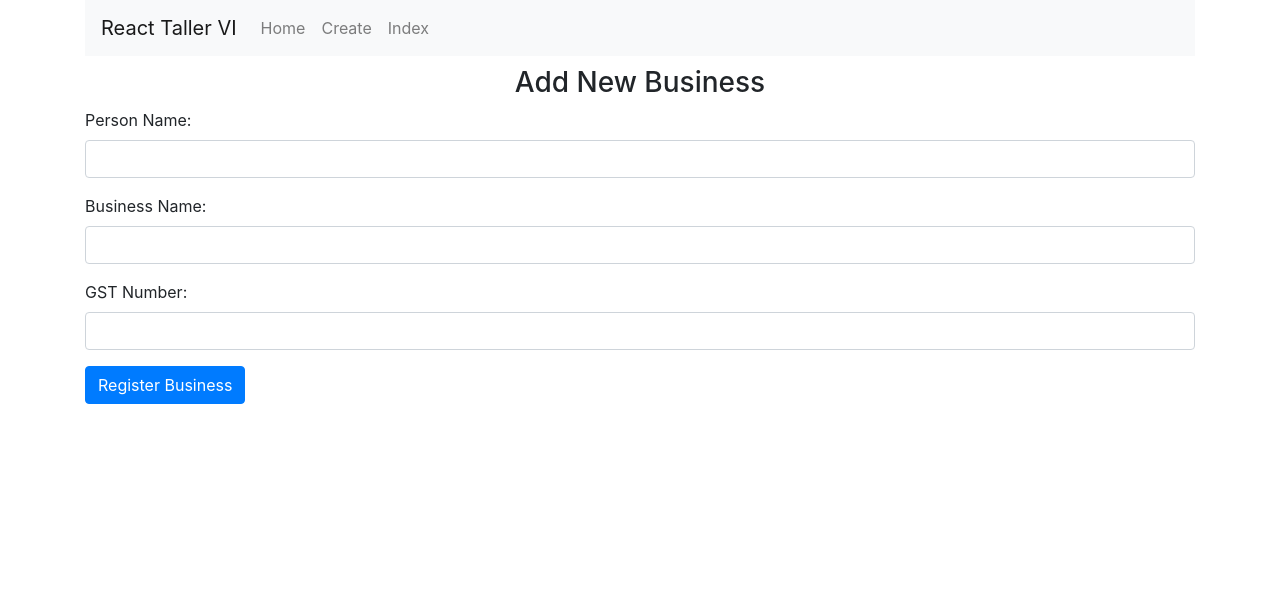
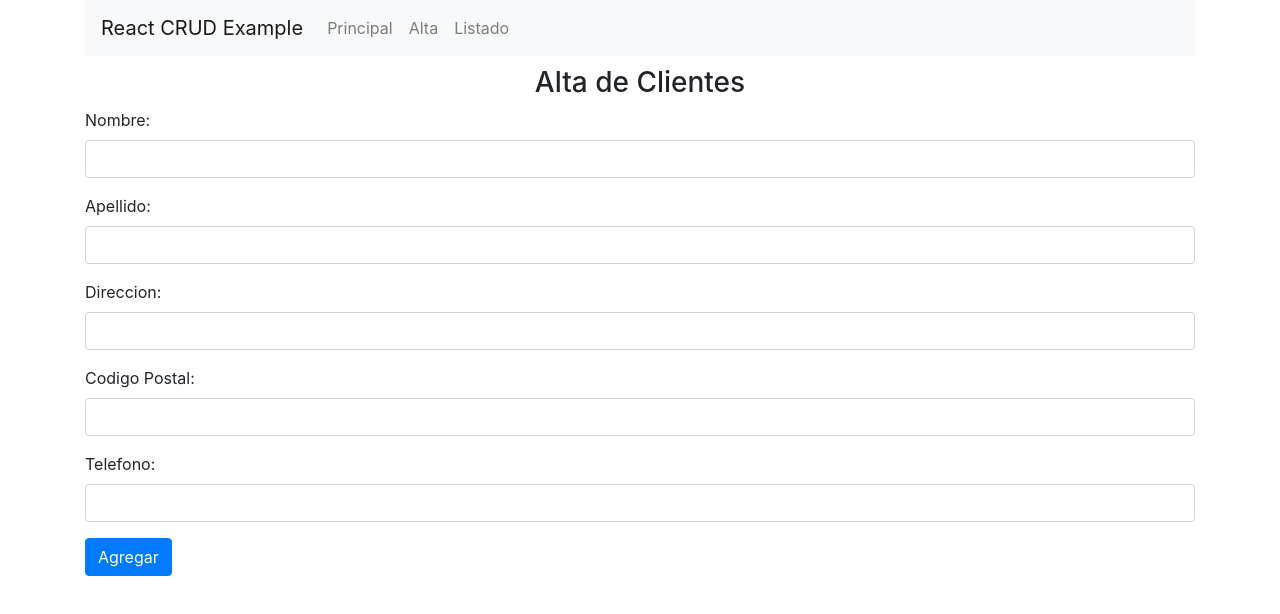
Before and after one commit to ciriloubeda/Front-React, a React (Create React App) app: page /create in a window 1280 px wide. Shown: the top 614 px of the page. Built offline with nearby package versions, Linux system fonts and the light colour scheme.

Commit message:
version 2.0

```diff
--- a/src/App.js
+++ b/src/App.js
@@ -6,23 +6,24 @@ import Create from './components/create.component';
 import Edit from './components/edit.component';
 import Index from './components/index.component';
 
+
 class App extends Component {
   render() {
     return (
       <Router>
         <div className="container">
           <nav className="navbar navbar-expand-lg navbar-light bg-light">
-            <Link to={'/'} className="navbar-brand">React Taller VI</Link>
+            <Link to={'/'} className="navbar-brand">React CRUD Example</Link>
             <div className="collapse navbar-collapse" id="navbarSupportedContent">
               <ul className="navbar-nav mr-auto">
               <li className="nav-item">
-                  <Link to={'/'} className="nav-link">Home</Link>
+                  <Link to={'/'} className="nav-link">Principal</Link>
                 </li>
                 <li className="nav-item">
-                  <Link to={'/create'} className="nav-link">Create</Link>
+                  <Link to={'/create'} className="nav-link">Alta</Link>
                 </li>
                 <li className="nav-item">
-                  <Link to={'/index'} className="nav-link">Index</Link>
+                  <Link to={'/index'} className="nav-link">Listado</Link>
                 </li>
               </ul>
             </div>
--- a/src/components/create.component.js
+++ b/src/components/create.component.js
@@ -4,83 +4,117 @@ import axios from 'axios';
 export default class Create extends Component {
   constructor(props) {
     super(props);
-    this.onChangePersonName = this.onChangePersonName.bind(this);
-    this.onChangeBusinessName = this.onChangeBusinessName.bind(this);
-    this.onChangeGstNumber = this.onChangeGstNumber.bind(this);
+    this.onChangeNombre = this.onChangeNombre.bind(this);
+    this.onChangeApellido = this.onChangeApellido.bind(this);
+    this.onChangeDireccion = this.onChangeDireccion.bind(this);
+    this.onChangeCodPostal = this.onChangeCodPostal.bind(this);
+    this.onChangeTelefono = this.onChangeTelefono.bind(this);
     this.onSubmit = this.onSubmit.bind(this);
 
     this.state = {
-      person_name: '',
-      business_name: '',
-      business_gst_number:''
+      nombres: '',
+      apellido: '',
+      direccion:'',
+      codPostal:'',
+      telefono:''
     }
   }
-  onChangePersonName(e) {
+  onChangeNombre(e) {
     this.setState({
-      person_name: e.target.value
+      nombres: e.target.value
     });
   }
-  onChangeBusinessName(e) {
+  onChangeApellido(e) {
     this.setState({
-      business_name: e.target.value
+      apellido: e.target.value
     })
   }
-  onChangeGstNumber(e) {
+  onChangeDireccion(e) {
     this.setState({
-      business_gst_number: e.target.value
+      direccion: e.target.value
+    })
+  }
+  onChangeCodPostal(e) {
+    this.setState({
+      codPostal: e.target.value
+    })
+  }
+  onChangeTelefono(e) {
+    this.setState({
+      telefono: e.target.value
     })
   }
 
   onSubmit(e) {
     e.preventDefault();
     const obj = {
-      person_name: this.state.person_name,
-      business_name: this.state.business_name,
-      business_gst_number: this.state.business_gst_number
+      nombres: this.state.nombres,
+      apellido: this.state.apellido,
+      direccion: this.state.direccion,
+      codPostal: this.state.codPostal,
+      telefono: this.state.telefono
     };
-    axios.post('http://localhost:4000/business/add', obj)
+    axios.post('https://api-irso.herokuapp.com/clientes/', obj)
         .then(res => console.log(res.data));
 
     this.setState({
-      person_name: '',
-      business_name: '',
-      business_gst_number: ''
+      nombres: '',
+      apellido: '',
+      direccion:'',
+      codPostal:'',
+      telefono:''
     })
   }
 
   render() {
     return (
         <div style={{ marginTop: 10 }}>
-            <h3 align="center">Add New Business</h3>
+            <h3 align="center">Alta de Clientes</h3>
             <form onSubmit={this.onSubmit}>
                 <div className="form-group">
-                    <label>Person Name:  </label>
+                    <label>Nombre:  </label>
                     <input
                       type="text"
                       className="form-control"
-                      value={this.state.person_name}
-                      onChange={this.onChangePersonName}
+                      value={this.state.nombres}
+                      onChange={this.onChangeNombre}
                       />
                 </div>
                 <div className="form-group">
-                    <label>Business Name: </label>
+                    <label>Apellido: </label>
                     <input type="text"
                       className="form-control"
-                      value={this.state.business_name}
-                      onChange={this.onChangeBusinessName}
+                      value={this.state.apellido}
+                      onChange={this.onChangeApellido}
                       />
                 </div>
                 <div className="form-group">
-                    <label>GST Number: </label>
+                    <label>Direccion: </label>
                     <input type="text"
                       className="form-control"
-                      value={this.state.business_gst_number}
-                      onChange={this.onChangeGstNumber}
+                      value={this.state.direccion}
+                      onChange={this.onChangeDireccion}
+                      />
+                </div>
+                <div className="form-group">
+                    <label>Codigo Postal: </label>
+                    <input type="text"
+                      className="form-control"
+                      value={this.state.codPostal}
+                      onChange={this.onChangeCodPostal}
+                      />
+                </div>
+                <div className="form-group">
+                    <label>Telefono: </label>
+                    <input type="text"
+                      className="form-control"
+                      value={this.state.telefono}
+                      onChange={this.onChangeTelefono}
                       />
                 </div>
                 <div className="form-group">
                     <input type="submit"
-                      value="Register Business"
+                      value="Agregar"
                       className="btn btn-primary"/>
                 </div>
             </form>
--- a/src/components/edit.component.js
+++ b/src/components/edit.component.js
@@ -23,6 +23,7 @@ export default class Edit extends Component {
   componentDidMount() {
       axios.get('https://api-irso.herokuapp.com/clientes/'+this.props.match.params.id)
           .then(response => {
+            console.log("hola")
               this.setState({
                 nombre: response.data.nombres,
                 apellido: response.data.apellido,
@@ -64,13 +65,13 @@ export default class Edit extends Component {
   onSubmit(e) {
     e.preventDefault();
     const obj = {
-      nombre: this.state.nombre,
+      nombre: this.state.nombres,
       apellido: this.state.apellido,
       direccion: this.state.direccion,
       codPostal: this.state.codPostal,
       telefono: this.state.telefono
     };
-    axios.put('https://api-irso.herokuapp.com/clientes'+this.props.match.params.id, obj)
+    axios.put('https://api-irso.herokuapp.com/clientes/'+this.props.match.params.id, obj)
         .then(res => console.log(res.data));
 
     this.props.history.push('/index');
--- a/src/components/index.component.js
+++ b/src/components/index.component.js
@@ -27,7 +27,7 @@ export default class Index extends Component {
     render() {
       return (
         <div>
-          <h3 align="center">List Clientes</h3>
+          <h3 align="center">Lista Clientes</h3>
           <table className="table table-striped" style={{ marginTop: 20 }}>
             <thead>
               <tr>
@@ -37,7 +37,7 @@ export default class Index extends Component {
                 <th>Direccion</th>
                 <th>Codigo Postal</th>
                 <th>Telefono</th>
-                <th colSpan="2">Action</th>
+                <th colSpan="2">Acciones</th>
               </tr>
             </thead>
             <tbody>
```
